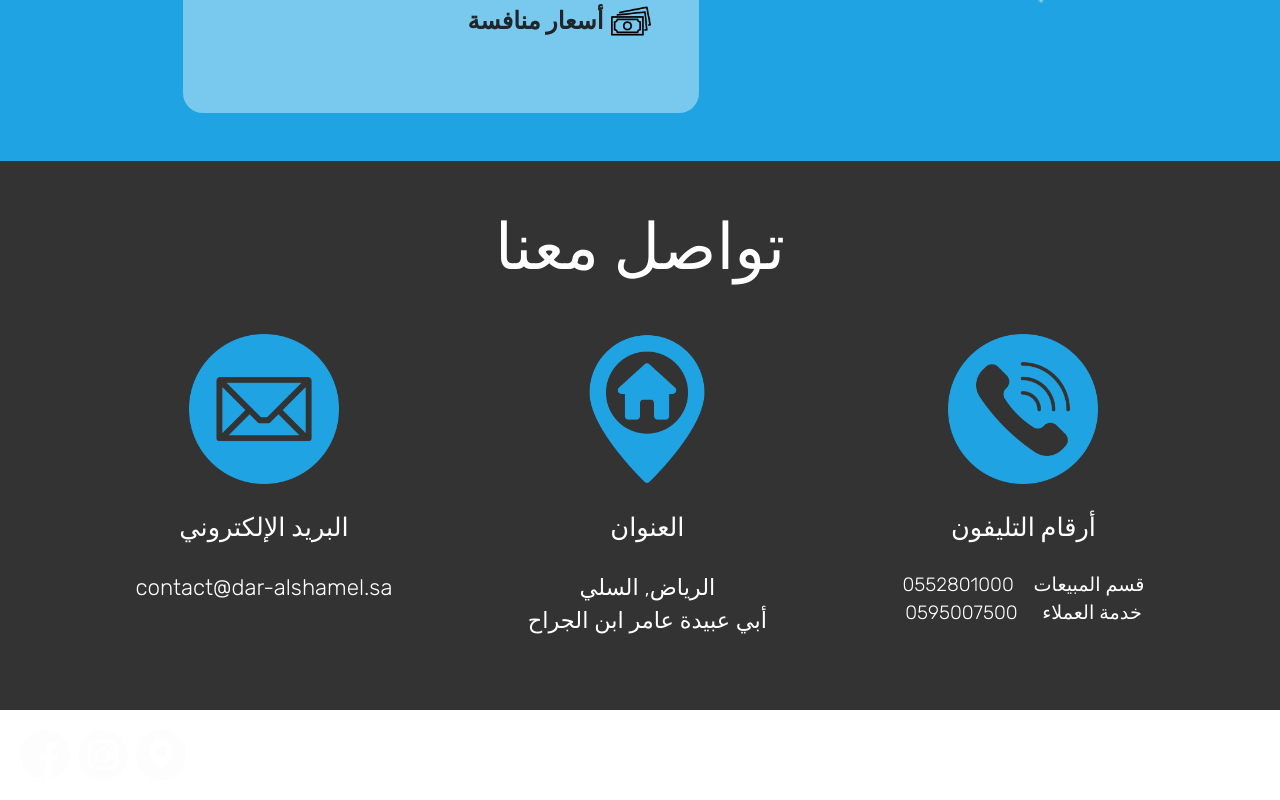
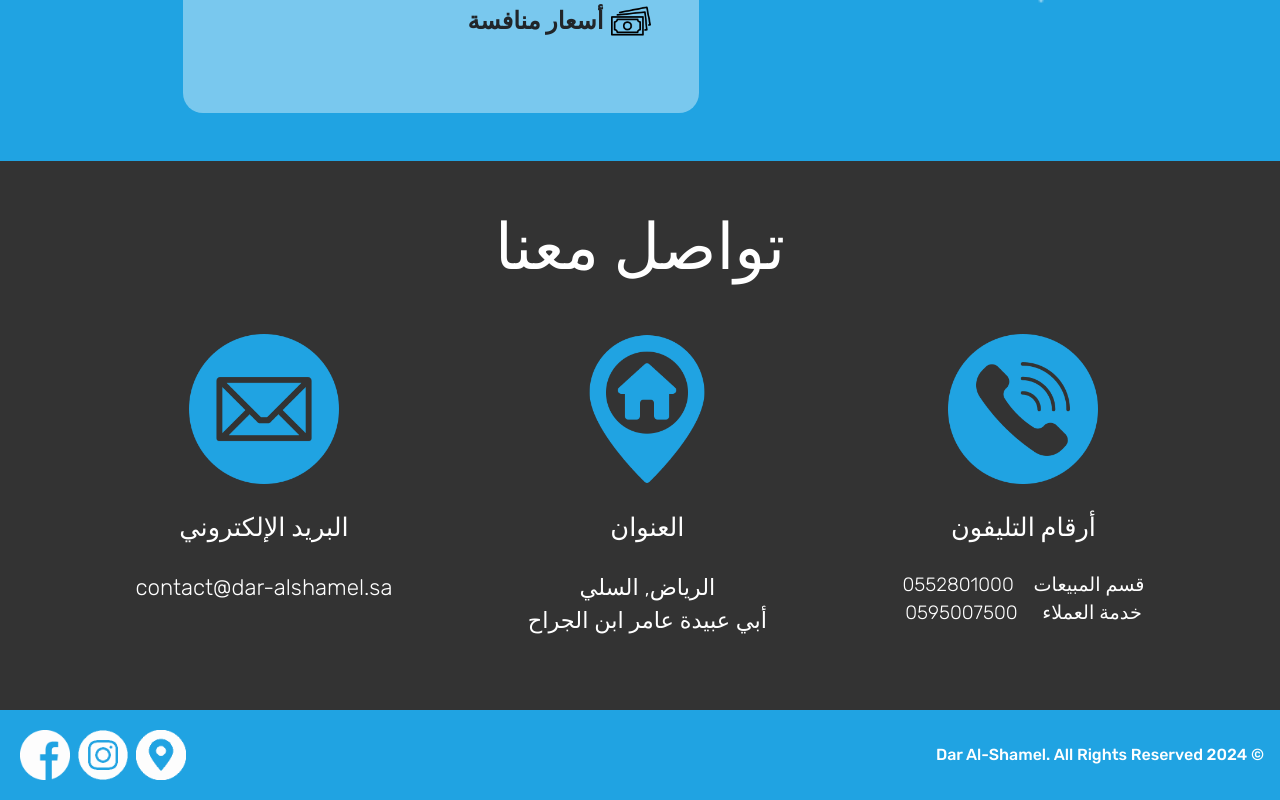
Before and after one commit to MariamAtef226/dar-alshamel, a React (Vite) app: page / in a window 1280 px wide. Shown: the part 4950-5750 px from the top of the page. Built offline with nearby package versions, Linux system fonts and the light colour scheme; the HTML template or start-up script is replaced by a standard one.

Commit message:
adjusted ui design

```diff
--- a/src/components/Footer.jsx
+++ b/src/components/Footer.jsx
@@ -13,7 +13,7 @@ function topFunction() {
 export default function Footer() {
   return (
     <>
-      <div className="white bgblue footer d-flex pt-3 pb-3 ps-3 pe-3 align-items-center justify-content-between flex-column flex-md-row" id="footer">
+      <div className="white bluebg footer d-flex pt-3 pb-3 ps-3 pe-3 align-items-center justify-content-between flex-column flex-md-row" id="footer">
         <div className="icons d-flex ms-auto me-auto me-md-0 ms-md-0">
           <a className="sm-link p-1" href="#footer"><img src={fb}/></a>
           <a className="sm-link p-1" href="#footer"><img src={ig} /></a>
```
